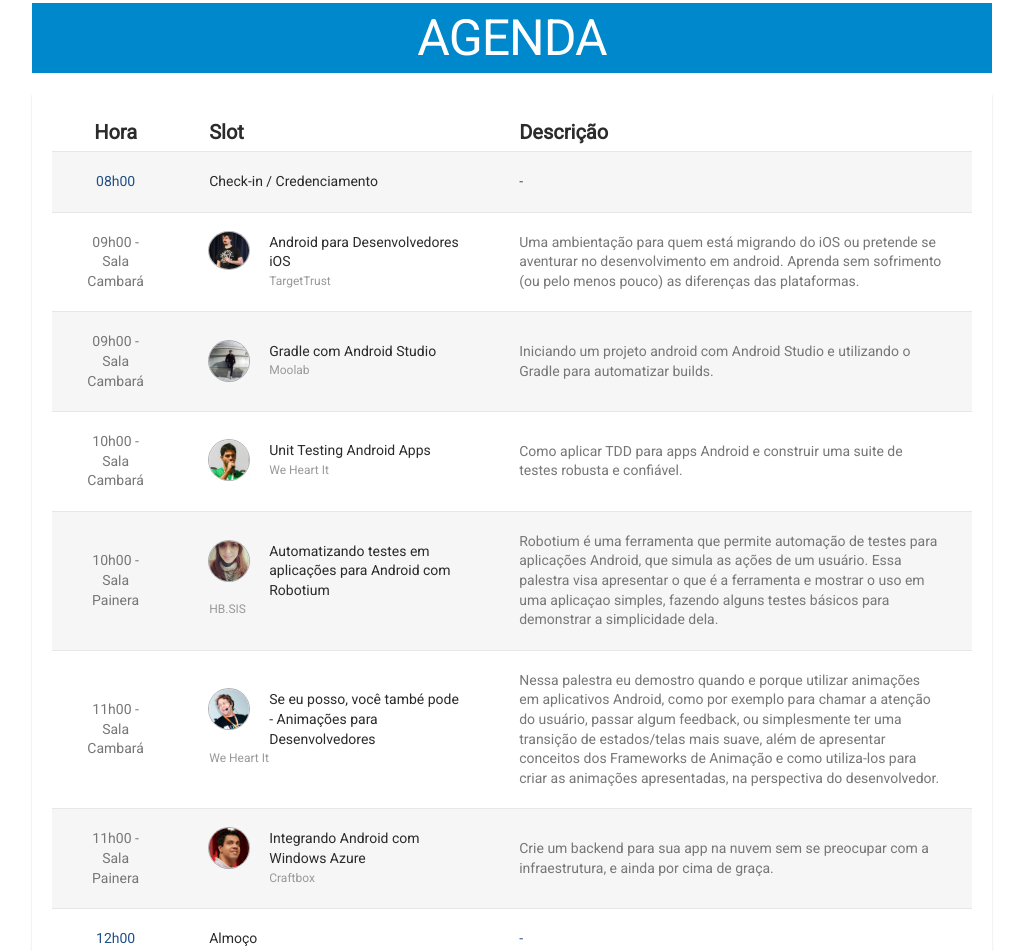
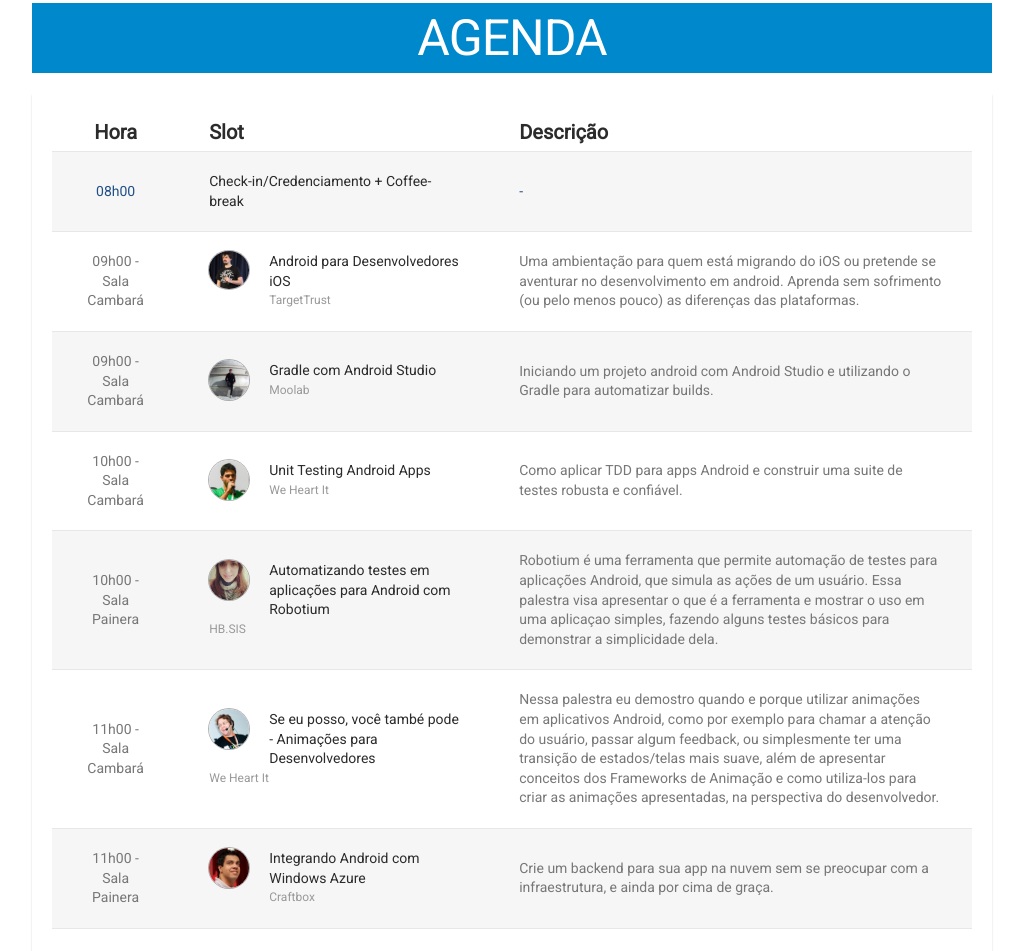
Before and after one commit to devfestsul/site-2014, a plain HTML site: page out/index.html in a window 1280 px wide. Shown: the part 4495-5446 px from the top of the page, without its empty margins (128-1151 px from the left). Drawn offline with nearby package versions, Linux system fonts and the light colour scheme; some packages are replaced by stand-ins of ours.

Commit message:
Updates..

```diff
--- a/out/index.html
+++ b/out/index.html
@@ -409,7 +409,7 @@
 
             <tr class="schedule-other">
               <td class="schedule-time">08h00</td>
-              <td class="schedule-slot">Check-in / Credenciamento</td>
+              <td class="schedule-slot">Check-in/Credenciamento + Coffee-break</td>
               <td class="schedule-description">-</td>
             </tr>
 
```
